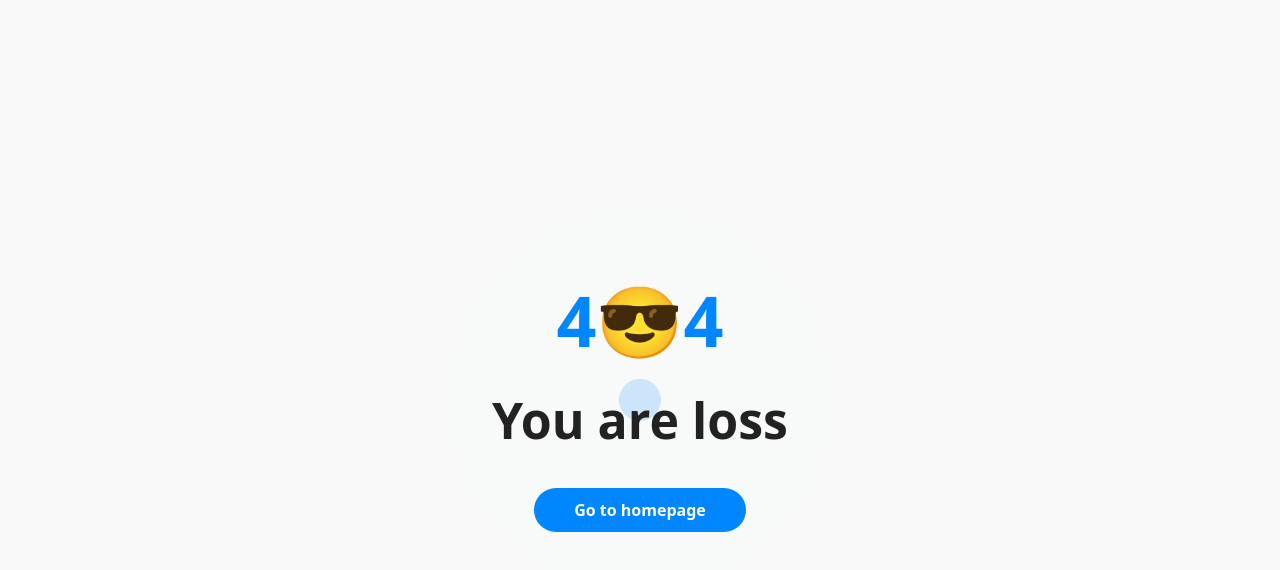
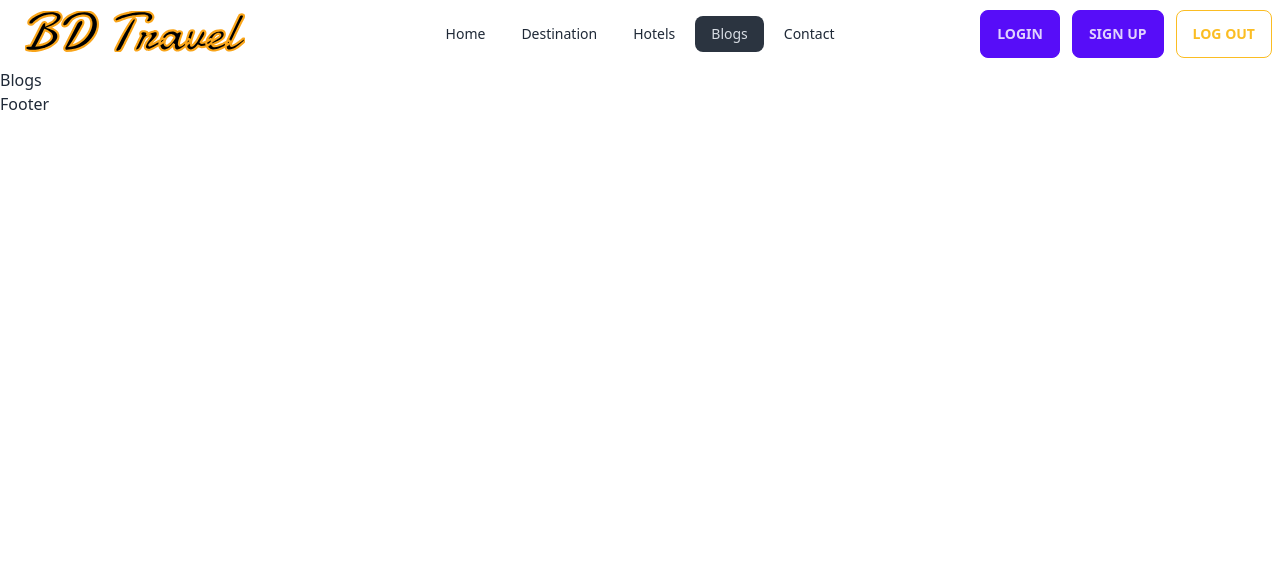
Before and after one commit to abdurrahim5g/bd-travel-client, a React (Vite) app: page /blogs in a window 1280 px wide. Shown: the top 570 px of the page. Built offline with nearby package versions, Linux system fonts and the light colour scheme.

Commit message:
Complete footer

```diff
--- /dev/null
+++ b/src/Pages/Blogs/Blogs.jsx
@@ -0,0 +1,5 @@
+const Blogs = () => {
+  return <div className="Blogs-page">Blogs</div>;
+};
+
+export default Blogs;
--- /dev/null
+++ b/src/Pages/Contact/Contact.jsx
@@ -0,0 +1,5 @@
+const Contact = () => {
+  return <div className="Contact-page">Contact</div>;
+};
+
+export default Contact;
--- /dev/null
+++ b/src/Pages/Destination/Destination.jsx
@@ -0,0 +1,5 @@
+const Destination = () => {
+  return <div className="Destination-page">Destination</div>;
+};
+
+export default Destination;
--- /dev/null
+++ b/src/components/Nav/MainNav.jsx
@@ -0,0 +1,25 @@
+import { NavLink } from "react-router-dom";
+
+const MainNav = () => {
+  return (
+    <>
+      <li>
+        <NavLink to="/">Home</NavLink>
+      </li>
+      <li>
+        <NavLink to="/destination">Destination</NavLink>
+      </li>
+      <li>
+        <NavLink to="/hotels">Hotels</NavLink>
+      </li>
+      <li>
+        <NavLink to="/blogs">Blogs</NavLink>
+      </li>
+      <li>
+        <NavLink to="/contact">Contact</NavLink>
+      </li>
+    </>
+  );
+};
+
+export default MainNav;
--- a/src/components/Shared/Header/Header.jsx
+++ b/src/components/Shared/Header/Header.jsx
@@ -1,5 +1,65 @@
+import { Link } from "react-router-dom";
+import logo from "../../../assets/images/logos/logo-black.svg";
+import MainNav from "../../Nav/MainNav";
+
 const Header = () => {
-  return <div className="Header-component">Header</div>;
+  return (
+    <div className="Header-component">
+      <div className="navbar bg-base-100">
+        <div className="navbar-start">
+          <div className="dropdown">
+            <label tabIndex="0" className="btn  lg:hidden">
+              <svg
+                xmlns="http://www.w3.org/2000/svg"
+                className="h-5 w-5"
+                fill="none"
+                viewBox="0 0 24 24"
+                stroke="currentColor"
+              >
+                <path
+                  strokeLinecap="round"
+                  strokeLinejoin="round"
+                  strokeWidth="2"
+                  d="M4 6h16M4 12h8m-8 6h16"
+                />
+              </svg>
+            </label>
+            <ul
+              tabIndex="0"
+              className="menu menu-sm dropdown-content mt-3 p-2 shadow bg-base-100 rounded-box w-52"
+            >
+              <MainNav></MainNav>
+            </ul>
+          </div>
+          <Link className="btn btn-ghost normal-case text-xl inline-block">
+            <img src={logo} alt="BD Travel" style={{ maxWidth: "220px" }} />
+          </Link>
+        </div>
+        <div className="navbar-center hidden lg:flex">
+          <ul className="menu menu-horizontal px-1 gap-1">
+            <MainNav></MainNav>
+          </ul>
+        </div>
+        <div className="navbar-end">
+          <ul className="flex gap-3">
+            <li>
+              <Link to="/signin" className="btn btn-primary">
+                Login
+              </Link>
+            </li>
+            <li>
+              <Link to="/signup" className="btn btn-primary">
+                Sign Up
+              </Link>
+            </li>
+            <li>
+              <button className="btn btn-outline btn-warning">Log Out</button>
+            </li>
+          </ul>
+        </div>
+      </div>
+    </div>
+  );
 };
 
 export default Header;
```
Also changed, not shown: src/Router/router.jsx (+15 -0 lines).
